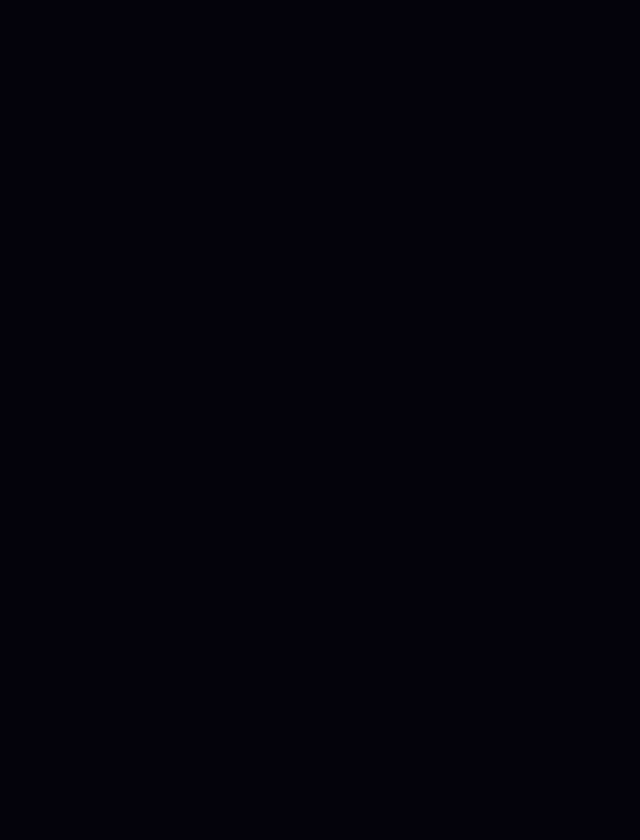
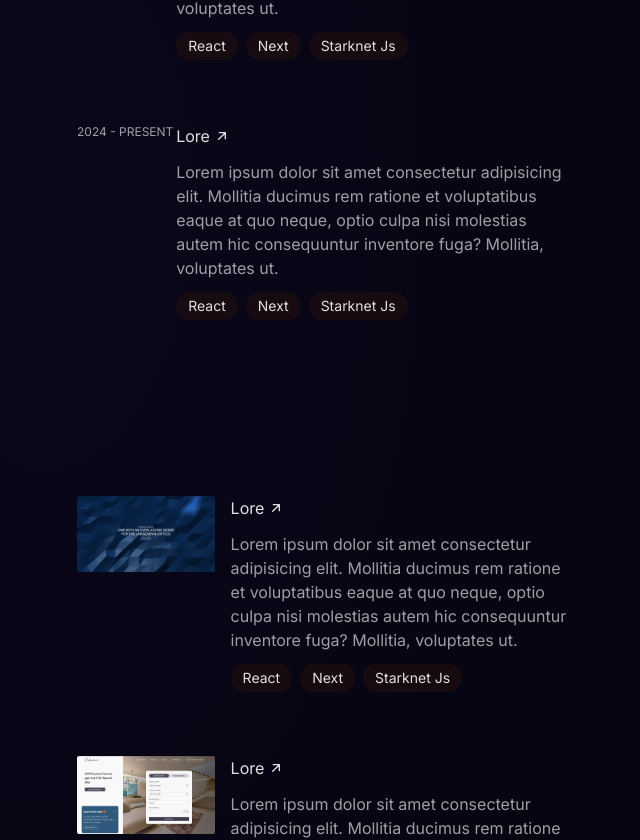
Before and after one commit to stephanniegb/stephaniegb, a Next.js app: page / in a window 1280 px wide. Shown: the part 980-1820 px from the top of the page, without its empty margins (595-1235 px from the left). Before the commit the page ends 800 px from the top, so only its background shows below. Built offline with nearby package versions, Linux system fonts and the light colour scheme.

Commit message:
chore: added experience and projects section

```diff
--- /dev/null
+++ b/app/components/Experience.tsx
@@ -0,0 +1,51 @@
+import UpRightArrow from "@/svg/UpRightArrow";
+import Tech from "./Tech";
+
+const Experience = ({
+  description,
+  end,
+  start,
+  title,
+  url,
+  techs,
+}: {
+  start: string;
+  end: string;
+  description: string;
+  title: string;
+  url: string;
+  techs: string[];
+}) => {
+  return (
+    <a
+      href={url}
+      target="_blank"
+      rel="noopener noreferrer"
+      className="w-full focus:bg-red-800 focus:outline-none hover:bg-red-800 p-8 rounded-md grid grid-cols-10 cursor-pointer transition-[background-color] duration-500 group"
+    >
+      <div className="col-span-2">
+        <p className="text-xs uppercase text-[--primary-foreground] ">
+          {start} - {end}
+        </p>
+      </div>
+      <div className="col-span-8 flex flex-col gap-3">
+        <div className="flex  items-center  gap-1">
+          <h3 className="capitalize">{title}</h3>
+          <span className="inline-block transition-all duration-500 group-hover:translate-x-[0.3rem] group-hover:translate-y-[-0.2rem]">
+            <UpRightArrow />
+          </span>
+        </div>
+        <p className="first-letter:uppercase text-[--primary-foreground]">
+          {description}
+        </p>
+        <div className="flex gap-2">
+          {techs.map((tech) => (
+            <Tech key={tech} tech={tech} />
+          ))}
+        </div>
+      </div>
+    </a>
+  );
+};
+
+export default Experience;
--- /dev/null
+++ b/app/components/Project.tsx
@@ -0,0 +1,53 @@
+import UpRightArrow from "@/svg/UpRightArrow";
+import Tech from "./Tech";
+
+const Project = ({
+  img,
+  description,
+  title,
+  url,
+  techs,
+}: {
+  img: string;
+  description: string;
+  title: string;
+  url: string;
+  techs: string[];
+}) => {
+  return (
+    <a
+      href={url}
+      target="_blank"
+      rel="noopener noreferrer"
+      className="w-full focus:bg-red-800 focus:outline-none gap-4 hover:bg-red-800 p-8 rounded-md grid grid-cols-10 cursor-pointer transition-[background-color] duration-500 group"
+    >
+      <div className="col-span-3">
+        <div className="h-[100px] max-w-[150px]  rounded-sm">
+          <img
+            src={img}
+            className="w-full rounded-sm object-cover"
+            alt={`screenshot of ${title}`}
+          />
+        </div>
+      </div>
+      <div className="col-span-7 flex flex-col gap-3">
+        <div className="flex  items-center  gap-1">
+          <h3 className="capitalize">{title}</h3>
+          <span className="inline-block transition-all duration-500 group-hover:translate-x-[0.3rem] group-hover:translate-y-[-0.2rem]">
+            <UpRightArrow />
+          </span>
+        </div>
+        <p className="first-letter:uppercase text-[--primary-foreground]">
+          {description}
+        </p>
+        <div className="flex gap-2">
+          {techs.map((tech) => (
+            <Tech key={tech} tech={tech} />
+          ))}
+        </div>
+      </div>
+    </a>
+  );
+};
+
+export default Project;
--- /dev/null
+++ b/app/components/Tech.tsx
@@ -0,0 +1,9 @@
+const Tech = ({ tech }: { tech: string }) => {
+  return (
+    <p className="capitalize rounded-full bg-[#29120c78] text-sm w-fit py-1 px-3">
+      {tech}
+    </p>
+  );
+};
+
+export default Tech;
--- a/app/globals.css
+++ b/app/globals.css
@@ -3,16 +3,16 @@
 @tailwind base;
 @tailwind components;
 @tailwind utilities;
+:root {
+  --primary-foreground: #e0e0e0b3;
+  --secondary-foreground: #e0e0e0;
+}
 
 html,
 body {
   box-sizing: border-box;
-  background: #04030c;
-  color: #e0e0e0b3;
-  font-family: "Inter", serif;
-  font-optical-sizing: auto;
-  font-weight: 400;
-  font-style: normal;
+  padding: 0;
+  margin: 0;
 }
 *,
 *::before,
@@ -22,12 +22,19 @@ body {
   box-sizing: border-box;
 }
 
+html {
+  background-color: #04030c;
+}
+
 body {
-  height: 100vh;
-  height: 100svh;
+  color: var(--primary-foreground);
+  font-family: "Inter", serif;
+  font-optical-sizing: auto;
+  font-weight: 400;
+  font-style: normal;
   background: #04030c;
   background: -webkit-radial-gradient(80% 80% at 50% 50%, #0f0c2978 0%, #04030c),
-    -webkit-linear-gradient(to right, #04030c, #04030c, #04030c); /* Chrome 10-25, Safari 5.1-6 */
+    -webkit-linear-gradient(to right, #04030c, #04030c, #04030c);
   background: radial-gradient(80% 80% at 50% 50%, #0f0c2978 0%, #04030c),
     linear-gradient(to right, #04030c, #04030c, #04030c);
 }
@@ -42,5 +49,9 @@ h4,
 h5,
 h6,
 a {
-  color: #e0e0e0;
+  color: var(--secondary-foreground);
 }
+
+img {
+  width: 100%;
+}
--- a/app/page.tsx
+++ b/app/page.tsx
@@ -1,9 +1,11 @@
 import Contact from "./components/Contact";
+import Experience from "./components/Experience";
+import Project from "./components/Project";
 
 export default function Home() {
   return (
     <main className="h-full grid grid-cols-2">
-      <section className="p-20 flex flex-col justify-between">
+      <section className="p-20 flex flex-col h-screen sticky top-0 justify-between">
         <div className="flex flex-col gap-2">
           <h1 className="text-6xl mb-4">Stephanie Egbuonu</h1>
           <h2 className="text-xl">Frontend Engineer</h2>
@@ -11,8 +13,8 @@ export default function Home() {
         </div>
         <Contact />
       </section>
-      <section className="pt-20  w-full h-full  overflow-y-auto">
-        <div className="w-full h-[200vh] flex flex-col gap-20 pr-20">
+      <section className="pt-20  w-full h-full">
+        <div className="w-full flex flex-col gap-28 pr-20">
           <div className="flex flex-col gap-6">
             <p>
               Lorem ipsum dolor sit amet consectetur adipisicing elit. Mollitia
@@ -40,8 +42,56 @@ export default function Home() {
               Mollitia, voluptates ut.
             </p>
           </div>
-          <div>EXPERIENCE</div>
-          <div>PROJECTS</div>
+          <div className="flex-col gap-4">
+            <Experience
+              start="2024"
+              end="present"
+              description="Lorem ipsum dolor sit amet consectetur adipisicing elit. Mollitia ducimus rem ratione et voluptatibus eaque at quo neque, optio culpa nisi molestias autem hic consequuntur inventore fuga? Mollitia, voluptates ut."
+              title="lore"
+              techs={["react", "next", "starknet js"]}
+              url=""
+            />
+            <Experience
+              start="2024"
+              end="present"
+              description="Lorem ipsum dolor sit amet consectetur adipisicing elit. Mollitia ducimus rem ratione et voluptatibus eaque at quo neque, optio culpa nisi molestias autem hic consequuntur inventore fuga? Mollitia, voluptates ut."
+              title="lore"
+              techs={["react", "next", "starknet js"]}
+              url=""
+            />
+            <Experience
+              start="2024"
+              end="present"
+              description="Lorem ipsum dolor sit amet consectetur adipisicing elit. Mollitia ducimus rem ratione et voluptatibus eaque at quo neque, optio culpa nisi molestias autem hic consequuntur inventore fuga? Mollitia, voluptates ut."
+              title="lore"
+              techs={["react", "next", "starknet js"]}
+              url=""
+            />
+          </div>
+
+          <div className="flex-col gap-4">
+            <Project
+              description="Lorem ipsum dolor sit amet consectetur adipisicing elit. Mollitia ducimus rem ratione et voluptatibus eaque at quo neque, optio culpa nisi molestias autem hic consequuntur inventore fuga? Mollitia, voluptates ut."
+              title="lore"
+              techs={["react", "next", "starknet js"]}
+              url=""
+              img="./projects/image-3.jpg"
+            />
+            <Project
+              description="Lorem ipsum dolor sit amet consectetur adipisicing elit. Mollitia ducimus rem ratione et voluptatibus eaque at quo neque, optio culpa nisi molestias autem hic consequuntur inventore fuga? Mollitia, voluptates ut."
+              title="lore"
+              techs={["react", "next", "starknet js"]}
+              url=""
+              img="./projects/image-1.jpg"
+            />
+            <Project
+              description="Lorem ipsum dolor sit amet consectetur adipisicing elit. Mollitia ducimus rem ratione et voluptatibus eaque at quo neque, optio culpa nisi molestias autem hic consequuntur inventore fuga? Mollitia, voluptates ut."
+              title="lore"
+              techs={["react", "next", "starknet js"]}
+              url=""
+              img="./projects/image-2.jpg"
+            />
+          </div>
           <div>ARTICLES</div>
         </div>
 
--- a/svg/UpRightArrow.tsx
+++ b/svg/UpRightArrow.tsx
@@ -2,13 +2,17 @@ const UpRightArrow = () => {
   return (
     <svg
       xmlns="http://www.w3.org/2000/svg"
-      width="40"
-      height="40"
-      viewBox="0 0 20 20"
+      width="1em"
+      height="1em"
+      viewBox="0 0 24 24"
     >
       <path
-        fill="currentColor"
-        d="M8.5 4a.5.5 0 1 1 0-1h8a.5.5 0 0 1 .5.5v8a.5.5 0 0 1-1 0V4.707L3.854 16.854a.5.5 0 0 1-.708-.708L15.293 4H8.5Z"
+        fill="none"
+        stroke="currentColor"
+        strokeLinecap="round"
+        strokeLinejoin="round"
+        strokeWidth="2"
+        d="M17 7L7 17M8 7h9v9"
       />
     </svg>
   );
--- a/svg/X.tsx
+++ b/svg/X.tsx
@@ -10,8 +10,8 @@ const X = () => {
         fill="none"
         stroke="currentColor"
         strokeLinecap="round"
-        stroke-linejoin="round"
-        stroke-width="1.5"
+        strokeLinejoin="round"
+        strokeWidth="1.5"
         d="m13.081 10.712l-4.786-6.71a.6.6 0 0 0-.489-.252H5.28a.6.6 0 0 0-.488.948l6.127 8.59m2.162-2.576l6.127 8.59a.6.6 0 0 1-.488.948h-2.526a.6.6 0 0 1-.489-.252l-4.786-6.71m2.162-2.576l5.842-6.962m-8.004 9.538L5.077 20.25"
       />
     </svg>
```
Also changed, not shown: svg/Hello.tsx (+1 -1 lines).
